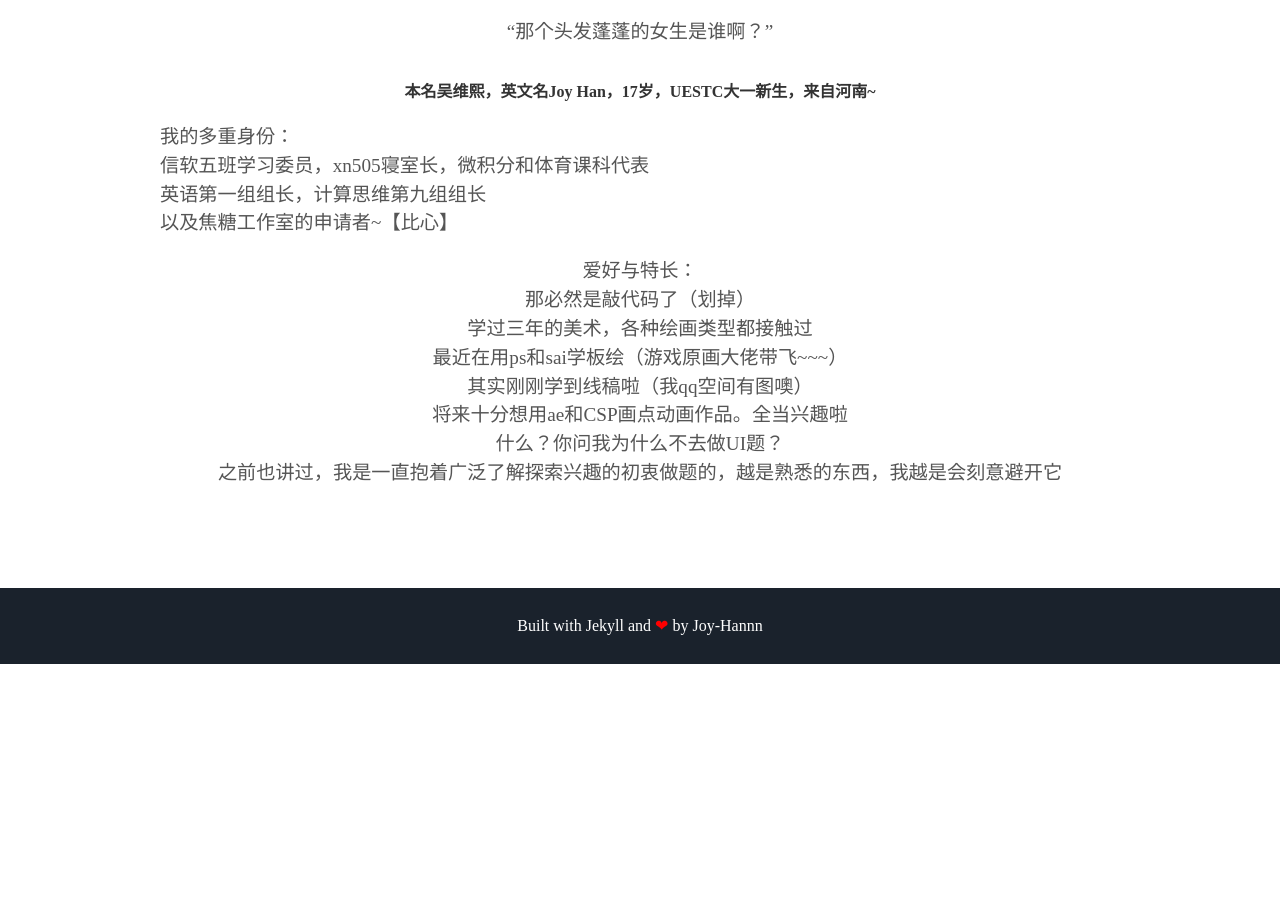
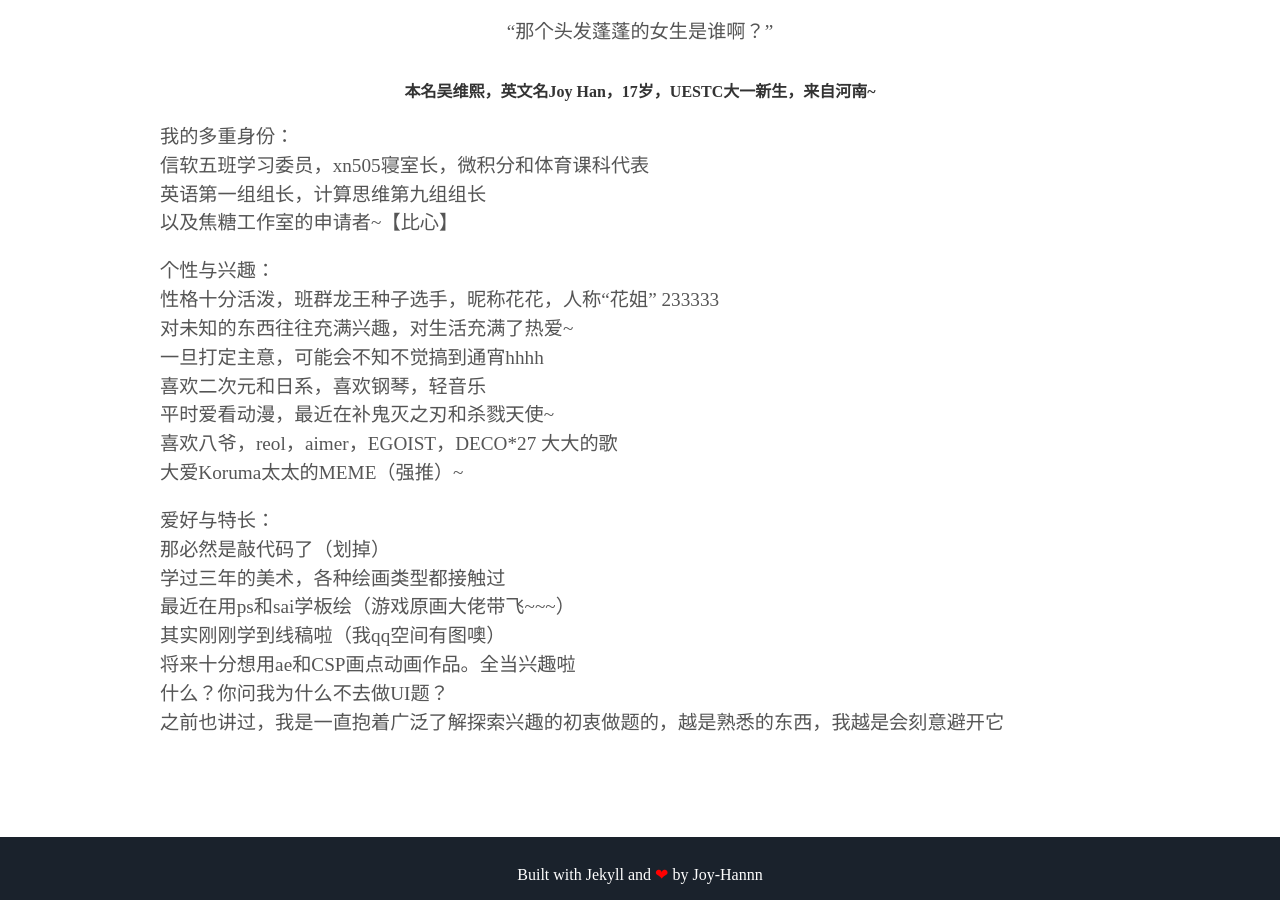
Before and after one commit to Joy-Hannn/joyhan.github.io, a Jekyll site: the page built from index.html, in a window 1280 px wide and 900 px high, scrolled down 1039 px. Built offline with Jekyll 4.4.1, drawn with Linux system fonts in a browser that asks for light colours; some web fonts are replaced; before the commit the page ends 1703 px from its top, so only the background shows below that.

Commit message:
Update about.html

```diff
--- a/_includes/about.html
+++ b/_includes/about.html
@@ -7,7 +7,7 @@
     英语第一组组长，计算思维第九组组长<br>
     以及焦糖工作室的申请者~【比心】</p>
 
-  <p align="left>个性与兴趣：<br>
+  <p align="left">个性与兴趣：<br>
     性格十分活泼，班群龙王种子选手，昵称花花，人称“花姐” 233333<br>
     对未知的东西往往充满兴趣，对生活充满了热爱~<br>
     一旦打定主意，可能会不知不觉搞到通宵hhhh<br>
@@ -16,7 +16,7 @@
     喜欢八爷，reol，aimer，EGOIST，DECO*27 大大的歌<br>
     大爱Koruma太太的MEME（强推）~</p>
 
-  <p align="left>爱好与特长：<br>
+  <p align="left">爱好与特长：<br>
     那必然是敲代码了（划掉）<br>
 
     学过三年的美术，各种绘画类型都接触过<br>
```
